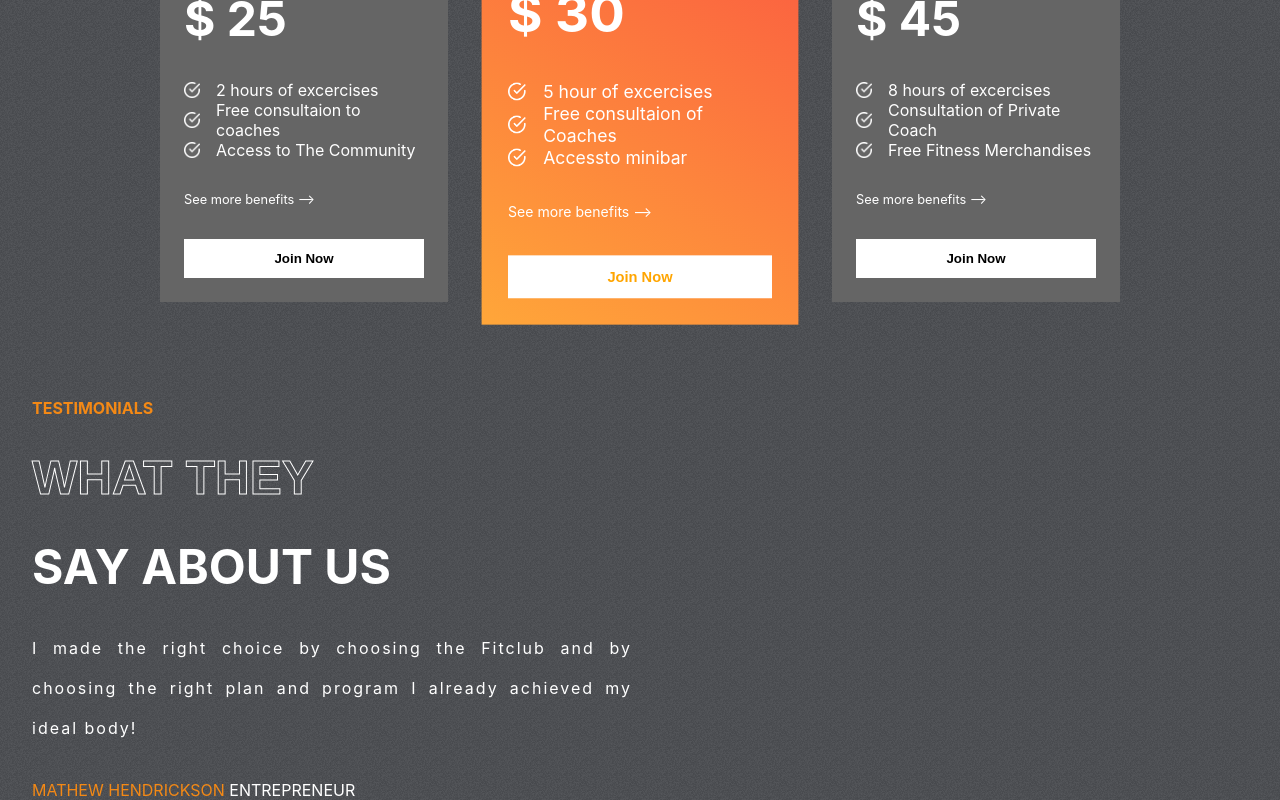
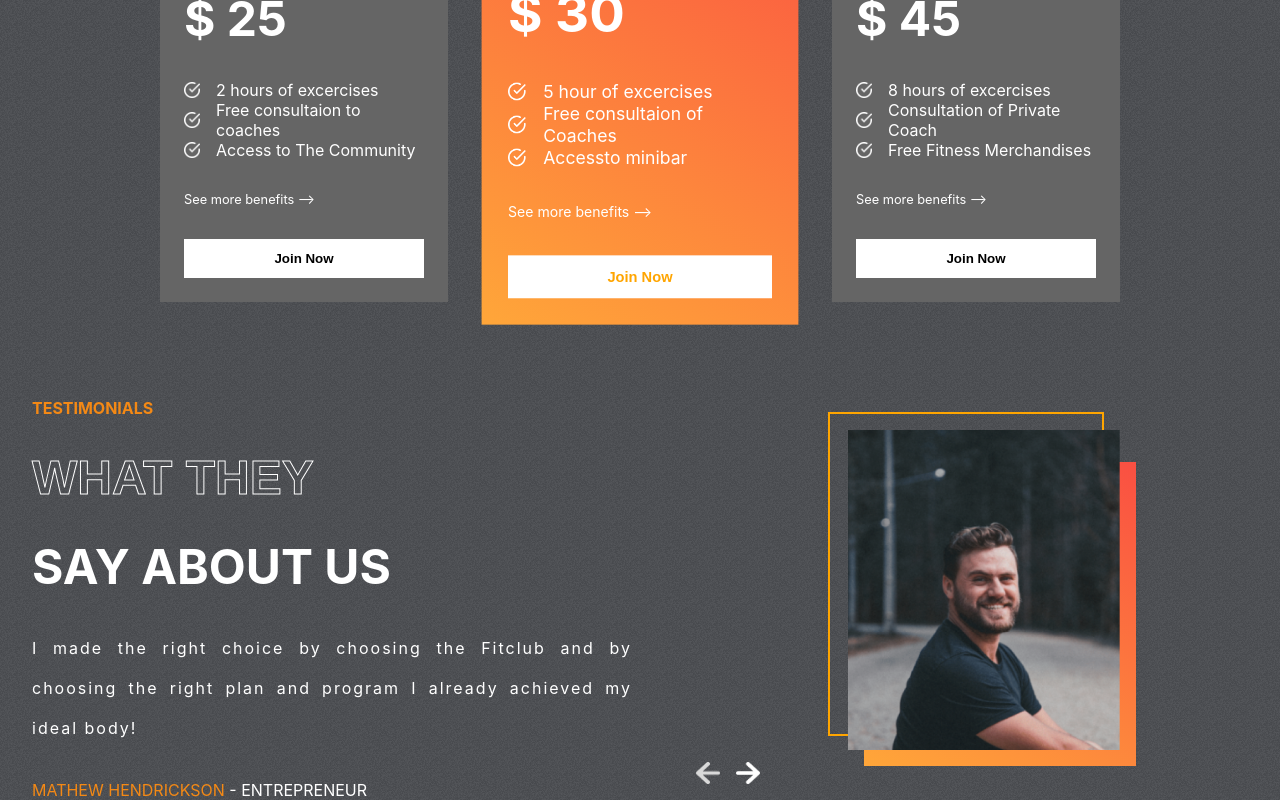
Before and after one commit to mrinnnmoy/Fitclub, a React (Create React App) app: page / in a window 1280 px wide. Shown: the part 1687-2487 px from the top of the page. Built offline with nearby package versions, Linux system fonts and the light colour scheme; the HTML template or start-up script is replaced by a standard one.

Commit message:
build testimonial-right-section

```diff
--- a/src/components/Testimonials/Testimonials.css
+++ b/src/components/Testimonials/Testimonials.css
@@ -35,3 +35,44 @@
     flex: 1 1;
     position: relative;
 }
+
+.right-t>img {
+    position: absolute;
+    width: 17rem;
+    height: 20rem;
+    object-fit: cover;
+    right: 8rem;
+    top: 2rem;
+}
+
+.right-t>:nth-child(1) {
+    position: absolute;
+    width: 17rem;
+    height: 20rem;
+    border: 2px solid orange;
+    background-color: transparent;
+    right: 9rem;
+    top: 0.9rem;
+}
+
+.right-t>:nth-child(2) {
+    position: absolute;
+    width: 17rem;
+    height: 19rem;
+    right: 7rem;
+    top: 4rem;
+    background: var(--planCard);
+}
+
+.arrows {
+    display: flex;
+    gap: 1rem;
+    position: absolute;
+    bottom: 1rem;
+    left: 3rem;
+}
+
+.arrows>img {
+    width: 1.5rem;
+    cursor: pointer;
+}
--- a/src/components/Testimonials/Testimonials.jsx
+++ b/src/components/Testimonials/Testimonials.jsx
@@ -1,7 +1,8 @@
-import React from 'react';
+import React, { useState } from 'react';
 import "./Testimonials.css";
 import { testimonialsData } from "./../../data/testimonialsData";
-import { useState } from 'react';
+import leftArrow from "../../assets/leftArrow.png";
+import rightArrow from "../../assets/rightArrow.png";
 
 const Testimonials = () => {
 
@@ -15,16 +16,36 @@
                 <span className="stroke-text">What they</span>
                 <span>say about us</span>
                 <span>
-                    {testimonialsData[0].review}
+                    {testimonialsData[selected].review}
                 </span>
                 <span>
                     <span style={{ color: 'var(--orange)' }}>
                         {testimonialsData[selected].name}
                     </span>{" "}
-                    {testimonialsData[selected].status}
+                    - {testimonialsData[selected].status}
                 </span>
             </div>
-            <div className="right-t"></div>
+            <div className="right-t">
+                <div></div>
+                <div></div>
+                <img src={testimonialsData[selected].image} alt="" />
+
+                <div className="arrows">
+                    <img onClick={() => {
+                        selected === 0
+                            ? setSelected(tLength - 1)
+                            : setSelected((prev) => prev - 1);
+                    }}
+                        src={leftArrow}
+                        alt="" />
+                    <img onClick={() => {
+                        selected === tLength - 1
+                            ? setSelected(0)
+                            : setSelected((prev) => prev + 1);
+                    }}
+                        src={rightArrow} alt="" />
+                </div>
+            </div>
         </div>
     );
 };
```
